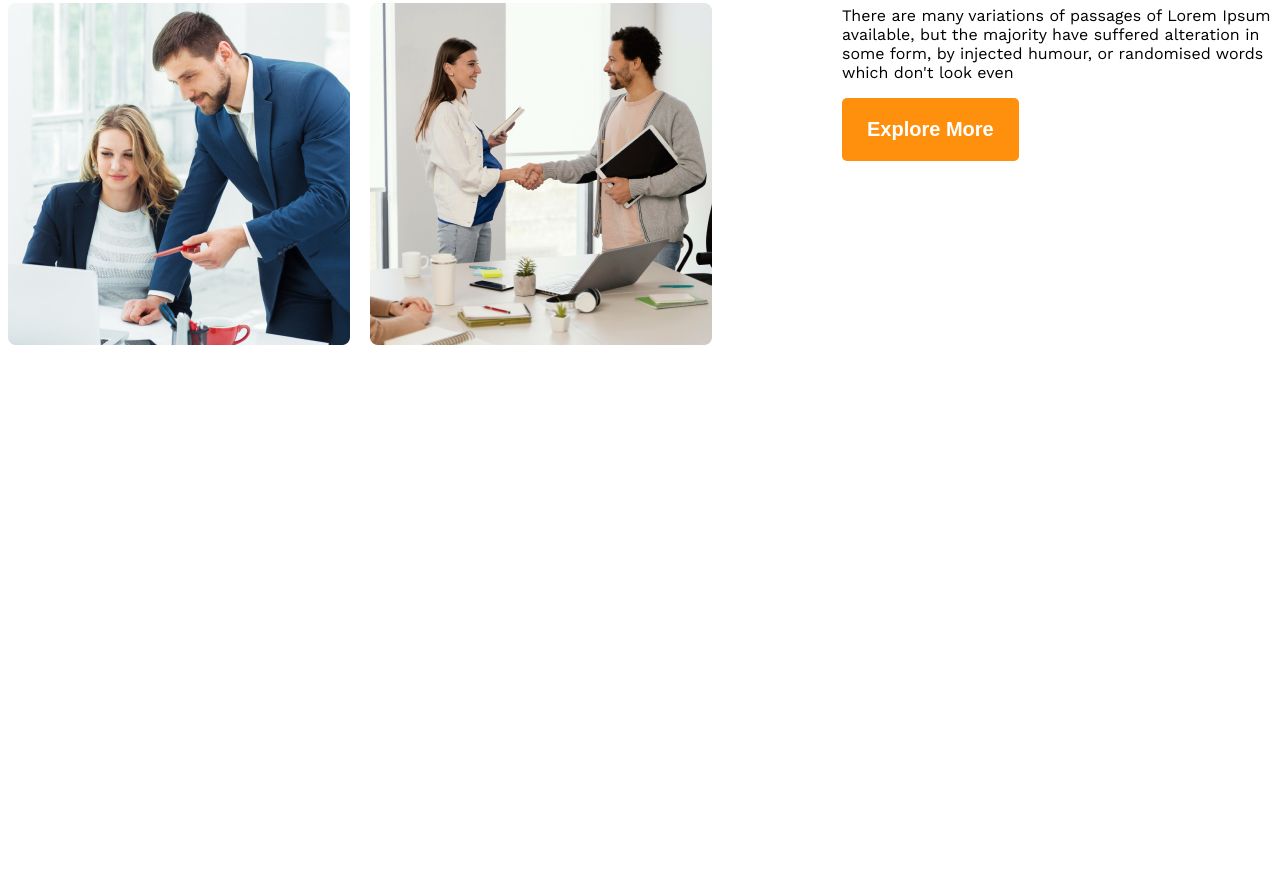
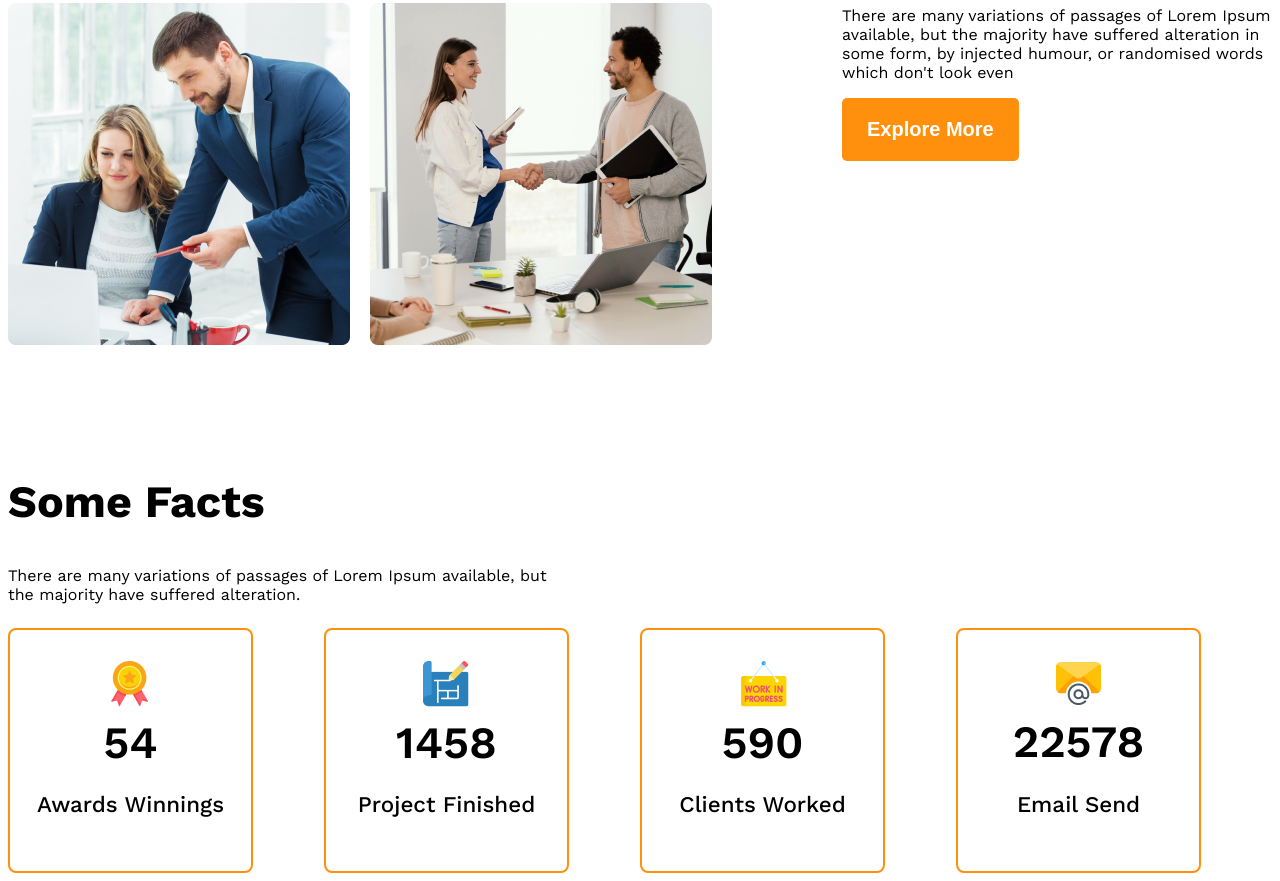
Before and after one commit to shams-labib/architecture-responsive-web, a plain HTML site: page index.html in a window 1280 px wide. Shown: the part 1615-2496 px from the top of the page. Before the commit the page ends 1968 px from the top, so only its background shows below. Drawn offline with nearby package versions, Linux system fonts and the light colour scheme.

Commit message:
added fact box

```diff
--- a/index.html
+++ b/index.html
@@ -45,6 +45,42 @@
                 <button class="btn-primary">Explore More</button>
             </div>
         </section>
+        <section>
+           <div class="fact-info">
+             <h2 class="fact-title">Some Facts</h2>
+            <p class="fact-sub-title">There are many variations of passages of Lorem Ipsum available, but <br> the majority have suffered alteration.</p>
+           </div>
+           <div class="fact-section">
+            <div class="icon-item">
+                <div>
+                 <img src="images/icons/ribon.png" alt="">
+                <h4 class="item-text">54</h4>
+                <p>Awards Winnings</p>
+                </div>
+            </div>
+            <div class="icon-item">
+                <div>
+                <img src="images/icons/projects.png" alt="">
+                <h4 class="item-text">1458</h4>
+                <p>Project Finished</p>
+                </div>
+            </div>
+            <div class="icon-item">
+             <div>
+                <img src="images/icons/customers.png" alt="">
+                <h4 class="item-text">590</h4>
+                <p>Clients Worked</p>
+             </div>
+            </div>
+            <div class="icon-item">
+                <div>
+                <img src="images/icons/email.png" alt="">
+                <h4 class="item-text">22578</h4>
+                <p>Email Send</p>
+                </div>
+            </div>
+           </div>
+        </section>
     </main>
     <footer>
 
--- a/styles/style.css
+++ b/styles/style.css
@@ -90,14 +90,48 @@ main > section {
 .text1 {
     font-weight: 400;
 }
-
-
-
+.fact-section {
+    display: grid;
+    grid-template-columns: repeat(4, 1fr);
+}
+.icon-item {
+    border: 2px solid #FF900E;
+    height: 241px;
+    width: 241px;
+    border-radius: 8px;
+    display: flex;
+    justify-content: center;
+    align-items: center;
+    text-align: center;
+}
+.item-text {
+    font-size: 2.8rem;
+    font-weight: 600;
+    margin-top: 5px;
+    margin-bottom: 10px;
+}
+.icon-item p {
+    font-size: 1.4rem;
+    font-weight: 500;
+}
+.fact-info {
+    margin-top: 40px;
+    margin-bottom: 24px;
+}
+.fact-title {
+    font-size: 2.8rem;
+    font-weight: bold;
+}
+.fact-sub-title {
+    margin-top: 20px;
+    font-size: 1rem;
+}
 @media screen and (max-width: 576px) {
     .navber,
     .nav-links,
     .banner,
-    .quick-section {
+    .quick-section,
+    .fact-section {
         flex-direction: column;
     }
     .quick-description {
```
